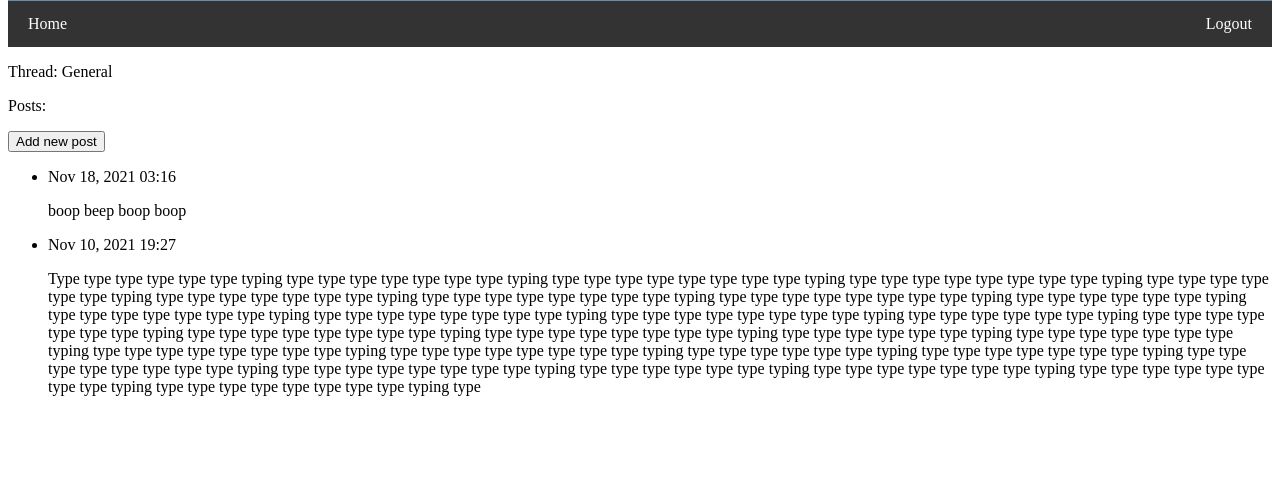
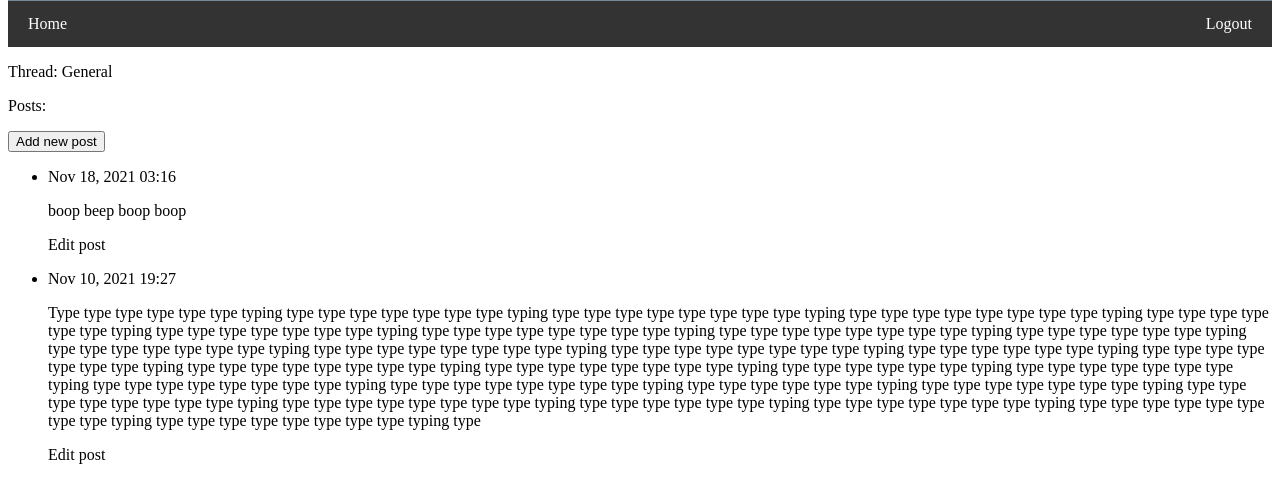
Before and after one commit to raf721/forumerrorly, a Django app: page /threads/1/ in a window 1280 px wide. Shown: the part 302-800 px from the top of the page. Run offline with Django 3.2, Linux system fonts and the light colour scheme; data comes from the database, SQL or seed files in the repository; both versions use the stored data as it was after the commit.

Commit message:
added edit post feature

```diff
--- a/fe_app/templates/fe_app/thread.html
+++ b/fe_app/templates/fe_app/thread.html
@@ -22,6 +22,9 @@
         <li>
             <p>{{ post.date_added|date:'M d, Y H:i' }}</p>
             <p>{{ post.text|linebreaks }}</p>
+            <p>
+                <a href="{% url 'fe_app:edit_post' post.id %}">Edit post</a>
+            </p>
         </li>
     {% empty %}
         <li>No posts for this thread have been created yet. Make a post!</li>
--- a/fe_app/urls.py
+++ b/fe_app/urls.py
@@ -9,5 +9,6 @@ urlpatterns = [
     path('threads/', views.threads, name='threads'),   # page showing all threads
     path('threads/<int:thread_id>/', views.thread, name='thread'),  # page for a single thread
     path('new_thread/', views.new_thread, name='new_thread'),   # page to add a new thread
-    path('new_entry/<int:thread_id>/', views.new_post, name='new_post'),    # page to add new post to thread
+    path('new_post/<int:thread_id>/', views.new_post, name='new_post'),    # page to add new post to thread
+    path('edit_post/<int:post_id>/', views.edit_post, name='edit_post'),    # page to edit post
 ]
--- a/fe_app/views.py
+++ b/fe_app/views.py
@@ -1,5 +1,5 @@
 from django.shortcuts import render, redirect
-from .models import Thread
+from .models import Thread, Post
 from .forms import ThreadForm, PostForm
 
 def index(request):
@@ -50,3 +50,20 @@ def new_post(request, thread_id):
 
     context = {'thread': thread, 'form': form}
     return render(request, 'fe_app/new_post.html', context)
+
+def edit_post(request, post_id):
+    """Edit an existing post."""
+    post = Post.objects.get(id=post_id)
+    thread = post.thread
+
+    if request.method != 'POST':
+        form = PostForm(instance=post)  # auto fill with current entry
+    else:
+        form = PostForm(instance=post, data=request.POST)
+
+        if form.is_valid():
+            form.save()
+            return redirect('fe_app:thread', thread_id=thread.id)
+
+    context = {'post': post, 'thread': thread, 'form': form}
+    return render(request, 'fe_app/edit_post.html', context)
```
Also changed, not shown: fe_app/templates/fe_app/edit_post.html (added, +14 -0 lines), db.sqlite3.
